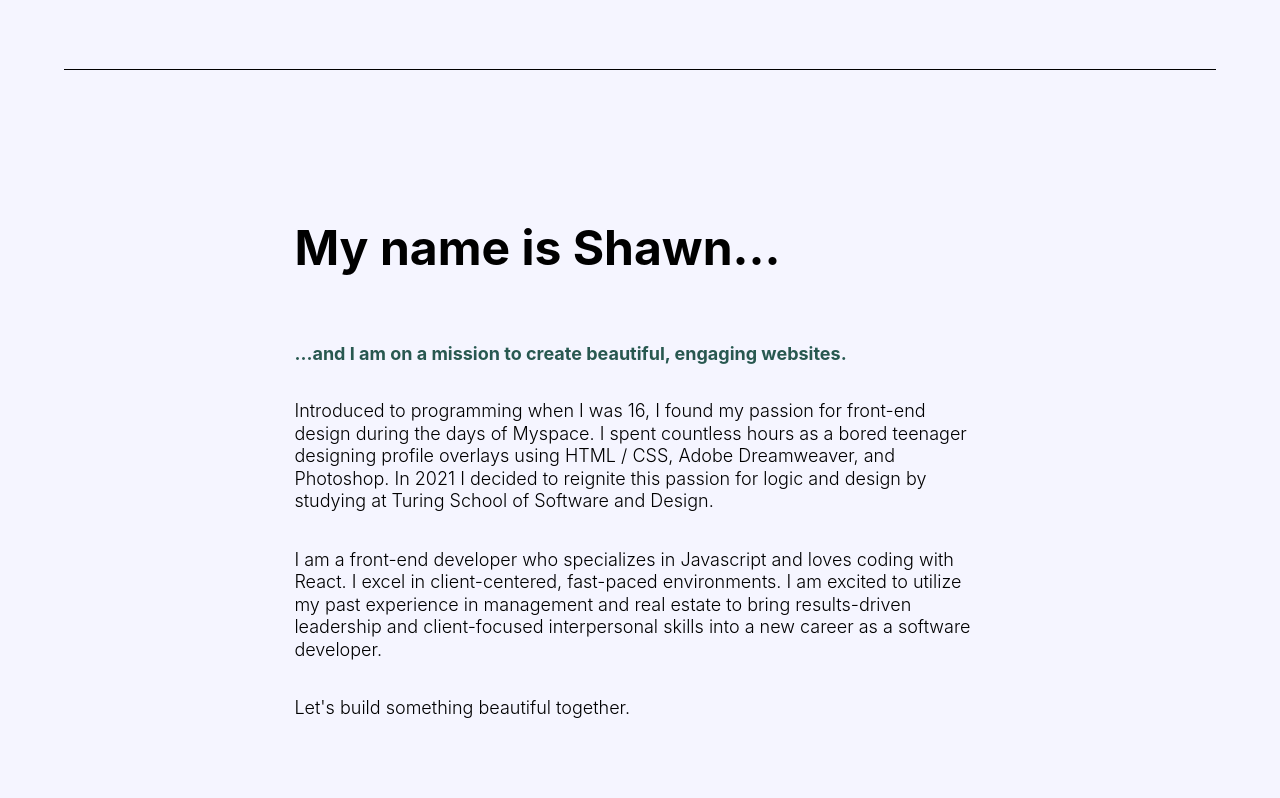
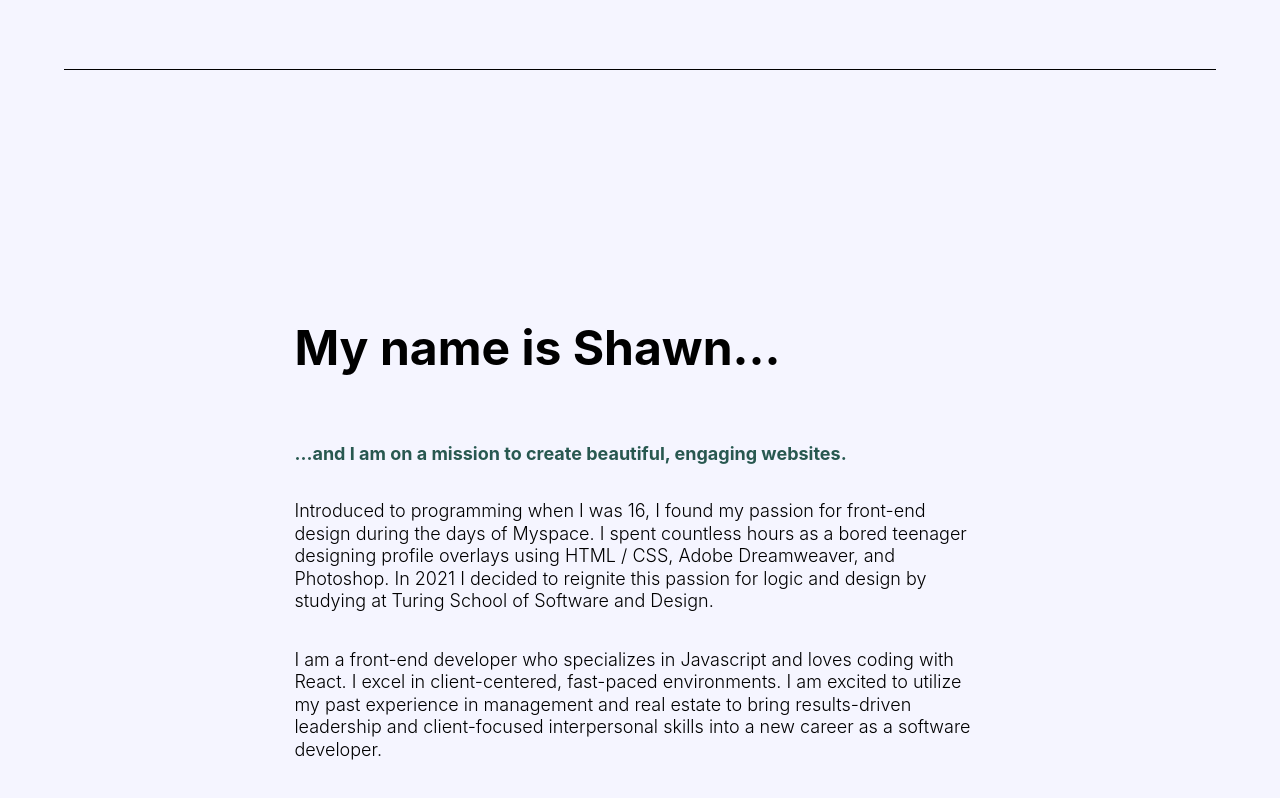
Before and after one commit to shawnmcmahon/portfolio, a React (Create React App) app: page / in a window 1280 px wide. Shown: the part 580-1378 px from the top of the page. Built offline with nearby package versions, Linux system fonts and the light colour scheme.

Commit message:
Give about section more top padding

```diff
--- a/src/Components/Portfolio/Portfolio.js
+++ b/src/Components/Portfolio/Portfolio.js
@@ -96,12 +96,12 @@ const Portfolio = ({ pageMode, pageDesign }) => {
   })
 
   return (
-    <section className={findStyleAndDesign(pageMode, pageDesign, "projects-outter")} id="projects">
-      <h2 className="portfolio-title">PROJECTS</h2>
-      <p className={pageMode === "Light Mode" ? " accent-text-light warning " : "accent-text-dark warning"}>(Please be patient while Heroku loads the deployed sites)</p>
-        <div className='portfolio-container'>
-          {!!portfolio && projectPreviews}
-        </div>
+    <section className={findStyleAndDesign(pageMode, pageDesign, "projects-outter")} >
+        <h2 className="portfolio-title">PROJECTS</h2>
+        <p className={pageMode === "Light Mode" ? " accent-text-light warning " : "accent-text-dark warning"}>(Please be patient while Heroku loads the deployed sites)</p>
+          <div className='portfolio-container'>
+            {!!portfolio && projectPreviews}
+          </div>
     </section>
   );
 }
--- a/src/styles/desktop/Home.scss
+++ b/src/styles/desktop/Home.scss
@@ -98,7 +98,7 @@ a, a:hover, a:focus, a:active {
   width: 60%;
   // justify-content: flex-start;
   font-size: 18px;
-  padding: 50px 0 50px 0;
+  padding: 150px 0 50px 0;
   @include flex-center(column);
 }
 
--- a/src/styles/phone/Project-phone.scss
+++ b/src/styles/phone/Project-phone.scss
@@ -45,4 +45,6 @@
 
 
 
+
+
 }
```
Also changed, not shown: src/Assets/preview_gif.gif (added).
